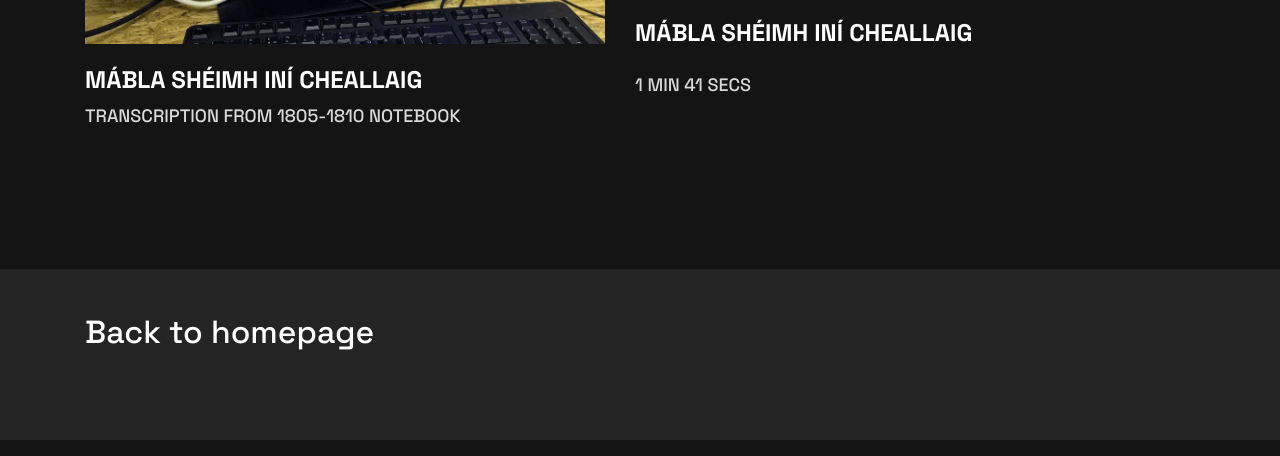
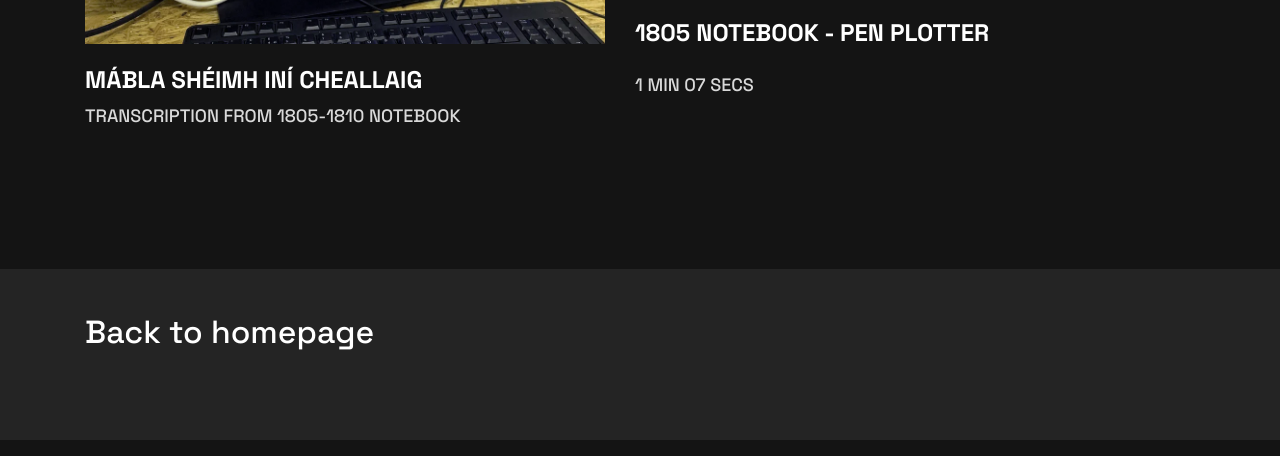
Before and after one commit to virtualanxiety/material-resource, a plain HTML site: page shorttunesproject.html in a window 1280 px wide. Shown: the part 2482-2938 px from the top of the page. Drawn offline with Linux system fonts and the light colour scheme.

Commit message:
Update shorttunesproject.html

```diff
--- a/shorttunesproject.html
+++ b/shorttunesproject.html
@@ -172,11 +172,11 @@
 
             <div class="projects__item">
               <picture class="projects__picture">
-                  <iframe width="560" height="315" src="https://www.youtube.com/embed/1x_5mrqVjMo?si=LkF4zXhHFGgwZidA" title="YouTube video player" frameborder="0" allow="accelerometer; autoplay; clipboard-write; encrypted-media; gyroscope; picture-in-picture; web-share" referrerpolicy="strict-origin-when-cross-origin" allowfullscreen></iframe>
+                 <iframe width="560" height="315" src="https://www.youtube.com/embed/iUXHAXprXoQ?si=SFQ-4Vb216zfrexf" title="YouTube video player" frameborder="0" allow="accelerometer; autoplay; clipboard-write; encrypted-media; gyroscope; picture-in-picture; web-share" referrerpolicy="strict-origin-when-cross-origin" allowfullscreen></iframe>
               </picture>
-              <h3 class="projects__name">Mábla Shéimh Iní Cheallaig</h3>
+              <h3 class="projects__name">1805 Notebook - pen plotter</h3>
               <p class="projects__tags">
-                <span>1 min 41 secs</span>
+                <span>1 min 07 secs</span>
               </p>
               <div class="projects__links">
 
```
